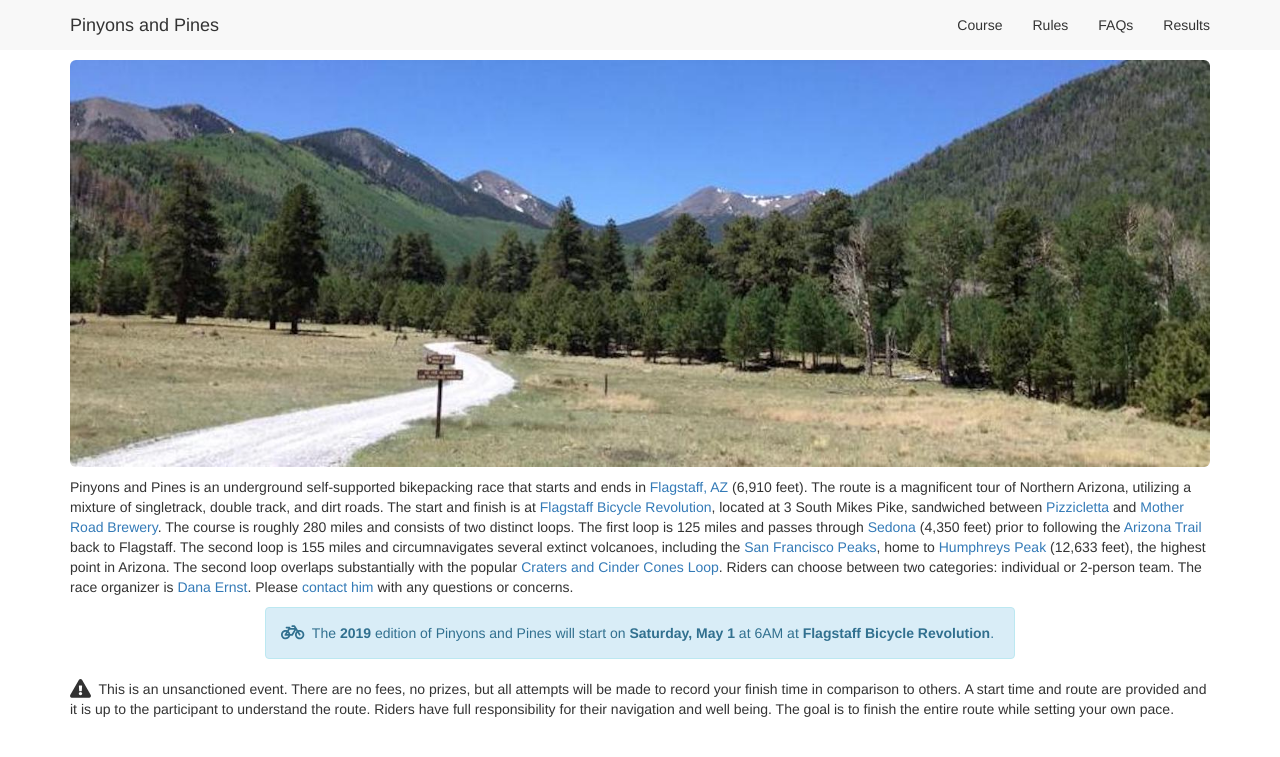
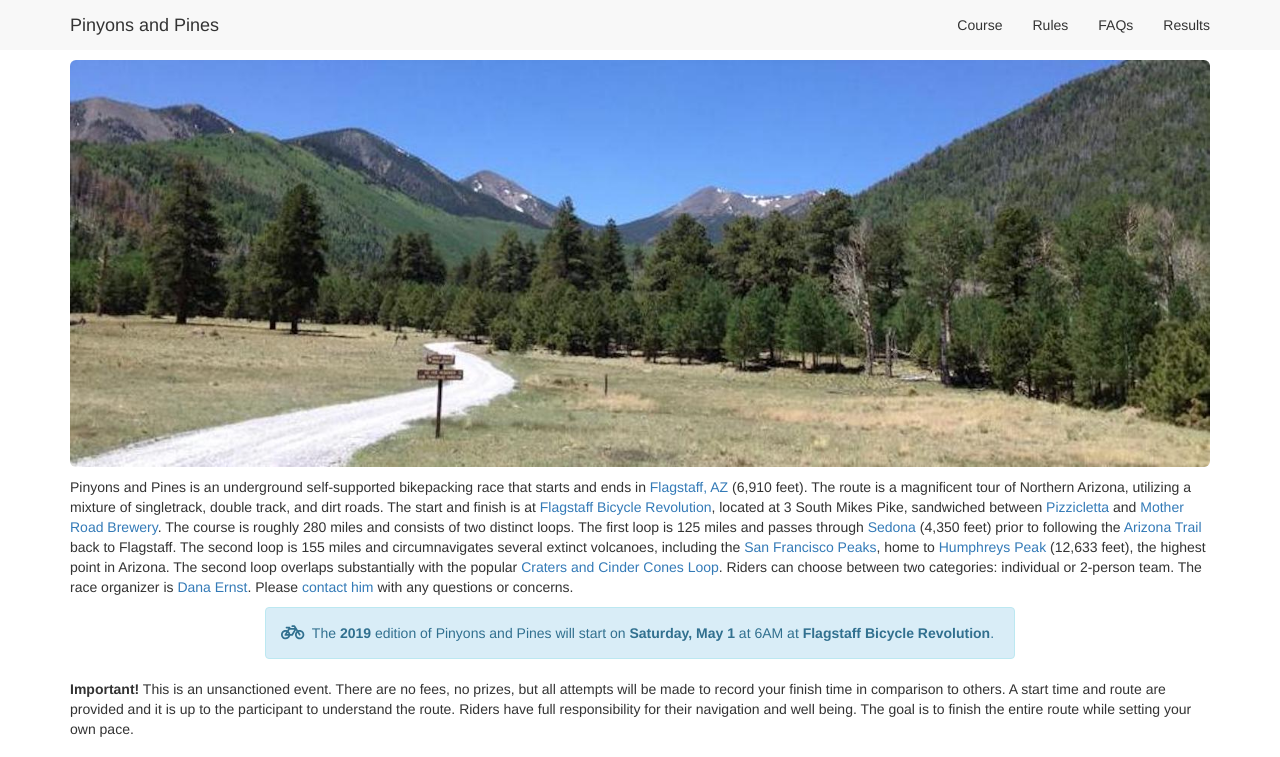
Before and after one commit to dcernst/PinyonsPines, a Jekyll site: the page built from index.md, in a window 1280 px wide and 1374 px high. Shown: the top 757 px of the window. Built offline with Jekyll 4.4.1, drawn with Linux system fonts in a browser that asks for light colours; nearby versions of some CDN libraries; grey boxes are pictures that could not be loaded.

Commit message:
Update to index

```diff
--- a/index.md
+++ b/index.md
@@ -17,7 +17,7 @@
 <div class="col-xs-2"></div>
 </div>
 
-<i class="fa fa-exclamation-triangle fa-lg" aria-hidden="true"></i>&nbsp; This is an unsanctioned event. There are no fees, no prizes, but all attempts will be made to record your finish time in comparison to others. A start time and route are provided and it is up to the participant to understand the route. Riders have full responsibility for their navigation and well being. The goal is to finish the entire route while setting your own pace.
+<strong>Important!</strong> This is an unsanctioned event. There are no fees, no prizes, but all attempts will be made to record your finish time in comparison to others. A start time and route are provided and it is up to the participant to understand the route. Riders have full responsibility for their navigation and well being. The goal is to finish the entire route while setting your own pace.
 
 <!-- Scraps
 
```
